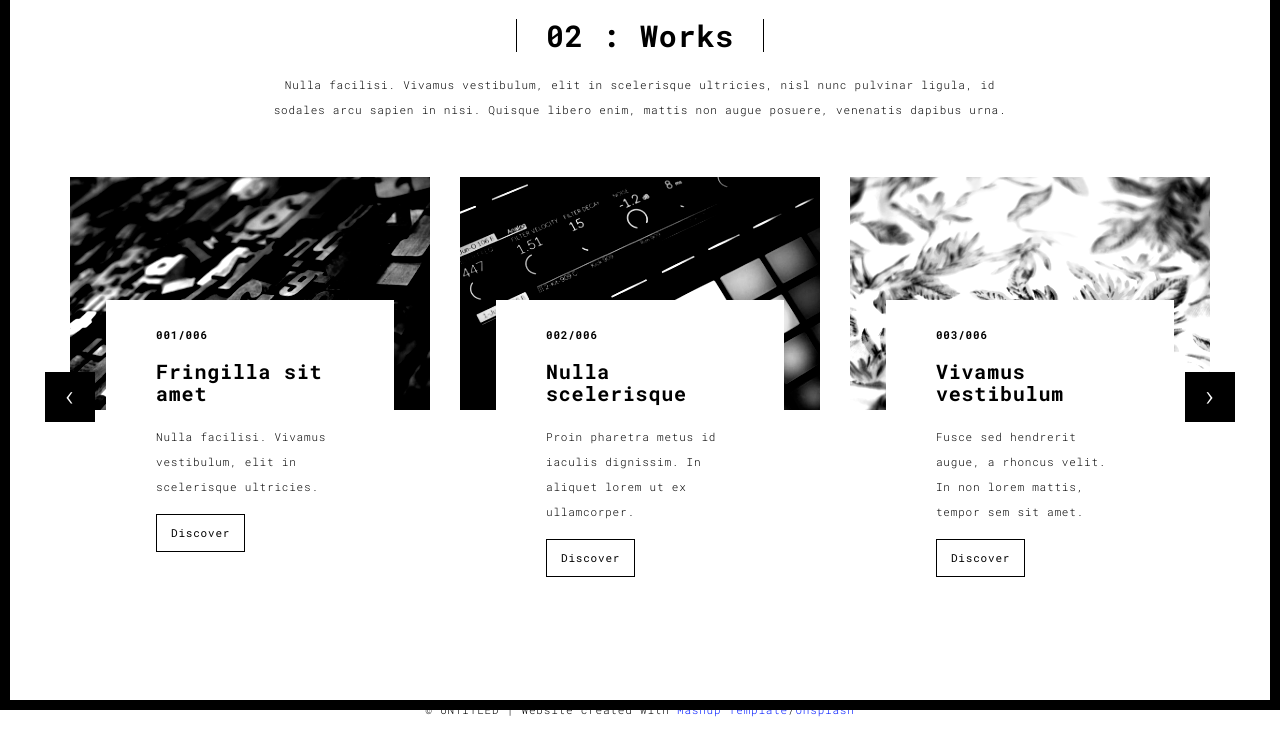
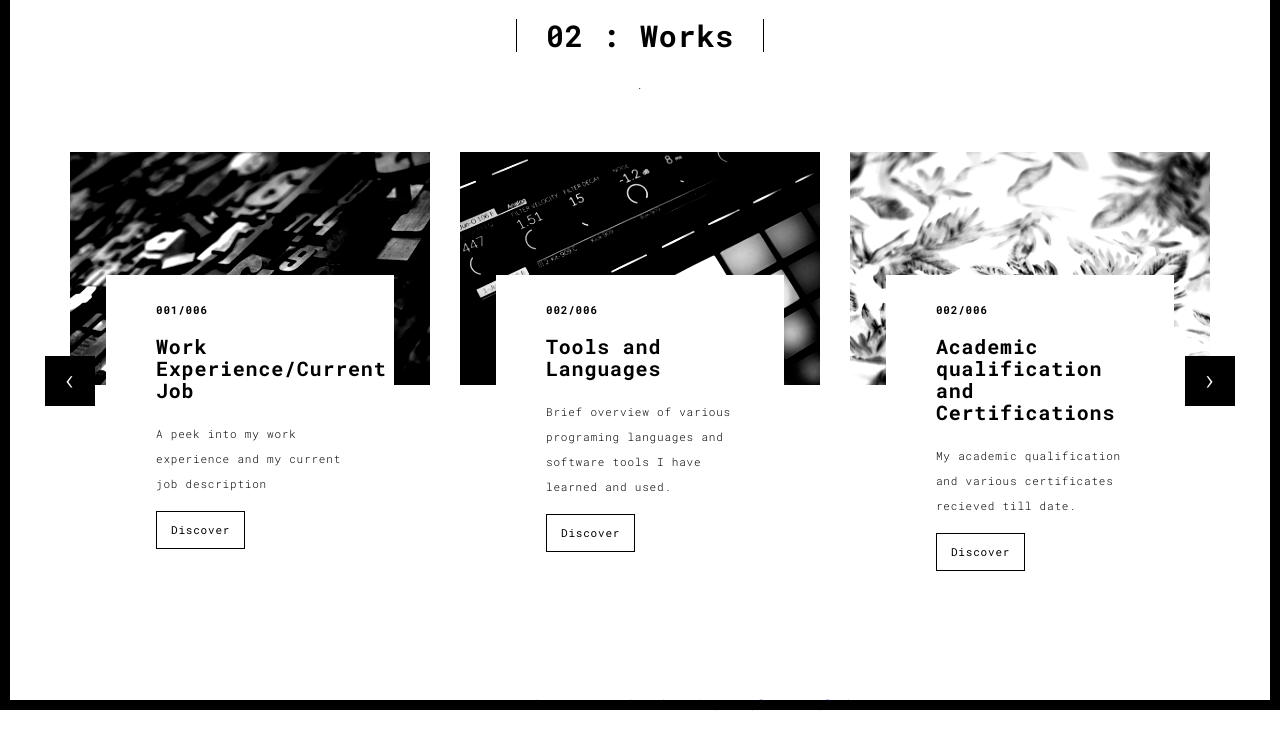
Before and after one commit to rajatrkelkar/portfo, a Flask app: page /works.html in a window 1280 px wide. Shown: the part 90-837 px from the top of the page. After the commit the page ends 801 px from the top, so only its background shows below. Run offline with Flask 2, Linux system fonts and the light colour scheme; some libraries are stand-ins or nearby versions.

Commit message:
Update works.html

```diff
--- a/templates/works.html
+++ b/templates/works.html
@@ -57,7 +57,7 @@
       <div class="col-sm-8 col-sm-offset-2 section-container-spacer">
         <div class="text-center">
           <h1 class="h2">02 : Works</h1>
-          <p>Nulla facilisi. Vivamus vestibulum, elit in scelerisque ultricies, nisl nunc pulvinar ligula, id sodales arcu sapien in nisi. Quisque libero enim, mattis non augue posuere, venenatis dapibus urna.</p>
+          <p>.</p>
         </div>
       </div>
 
@@ -70,36 +70,36 @@
                 <div class="row">
                     <div class="col-sm-4">
 
-                      <a href="./work.html" title="" class="black-image-project-hover">
+                      <a href="./first.html" title="" class="black-image-project-hover">
                         <img src="static/assets/images/work01-hover.jpg" alt="" class="img-responsive">
                       </a>
                       <div class="card-container card-container-lg">
                         <h4>001/006</h4>
-                        <h3>Fringilla sit amet</h3>
-                        <p>Nulla facilisi. Vivamus vestibulum, elit in scelerisque ultricies.</p>
-                        <a href="./work.html" title="" class="btn btn-default">Discover</a>
+                        <h3>Work Experience/Current Job</h3>
+                        <p>A peek into my work experience and my current job description</p>
+                        <a href="./first.html" title="" class="btn btn-default">Discover</a>
                       </div>
                     </div>
                     <div class="col-sm-4">
-                      <a href="./work.html" title="" class="black-image-project-hover">
+                      <a href="./second.html" title="" class="black-image-project-hover">
                         <img src="static/assets/images/work02-hover.jpg" alt="" class="img-responsive">
                       </a>
                       <div class="card-container card-container-lg">
                         <h4>002/006</h4>
-                        <h3>Nulla scelerisque</h3>
-                        <p>Proin pharetra metus id iaculis dignissim. In aliquet lorem ut ex ullamcorper.</p>
-                        <a href="./work.html" title="" class="btn btn-default">Discover</a>
+                        <h3>Tools and Languages</h3>
+                        <p>Brief overview of various programing languages and software tools I have learned and used.</p>
+                        <a href="./second.html" title="" class="btn btn-default">Discover</a>
                       </div>
                     </div>
                     <div class="col-sm-4">
-                      <a href="./work.html" title="" class="black-image-project-hover">
+                      <a href="./third.html" title="" class="black-image-project-hover">
                         <img src="static/assets/images/work03-hover.jpg" alt="" class="img-responsive">
                       </a>
                       <div class="card-container card-container-lg">
-                        <h4>003/006</h4>
-                        <h3>Vivamus vestibulum</h3>
-                        <p>Fusce sed hendrerit augue, a rhoncus velit. In non lorem mattis, tempor sem sit amet.</p>
-                        <a href="./work.html" title="" class="btn btn-default">Discover</a>
+                        <h4>002/006</h4>
+                        <h3>Academic qualification and Certifications</h3>
+                        <p>My academic qualification and various certificates recieved till date.</p>
+                        <a href="./third.html" title="" class="btn btn-default">Discover</a>
                       </div>
                     </div>
 
@@ -110,29 +110,29 @@
             <div class="item">
                 <div class="row">
                   <div class="col-sm-4">
-                    <a href="./work.html" class="black-image-project-hover">
+                    <a href="./fourth.html" class="black-image-project-hover">
                       <img src="static/assets/images/work02-hover.jpg" alt="Image" class="img-responsive">
                     </a>
                     <div class="card-container">
                       <h4>004/006</h4>
-                      <h3>Nulla scelerisque</h3>
-                      <p>Proin pharetra metus id iaculis dignissim. In aliquet lorem ut ex ullamcorper.</p>
-                      <a href="./work.html" class="btn btn-default">Discover</a>
+                      <h3>Projects</h3>
+                      <p>This contains some small projects that i have built myself using my knowledge base..</p>
+                      <a href="./fourth.html" class="btn btn-default">Discover</a>
                     </div>
                   </div>
                    <div class="col-sm-4">
-                      <a href="./work.html" class="black-image-project-hover">
+                      <a href="./fifth.html" class="black-image-project-hover">
                         <img src="static/assets/images/work01-hover.jpg" alt="Image" class="img-responsive">
                       </a>
                       <div class="card-container">
                         <h4>005/006</h4>
-                        <h3>Fringilla sit amet</h3>
-                        <p>Nulla facilisi. Vivamus vestibulum, elit in scelerisque ultricies.</p>
-                        <a href="./work.html" class="btn btn-default">Discover</a>
+                        <h3>Others</h3>
+                        <p>Dive right in.</p>
+                        <a href="./fifth.html" class="btn btn-default">Discover</a>
                       </div>
                     </div>
 
-                    <div class="col-sm-4">
+                   <!--  <div class="col-sm-4">
                       <a href="./work.html" class="black-image-project-hover">
                         <img src="static/assets/images/work03-hover.jpg" alt="Image" class="img-responsive">
                       </a>
@@ -142,7 +142,7 @@
                         <p>Fusce sed hendrerit augue, a rhoncus velit. In non lorem mattis, tempor sem sit amet.</p>
                         <a href="./work.html" class="btn btn-default">Discover</a>
                       </div>
-                    </div>
+                    </div> -->
 
                 </div>
                 <!--/row-->
```
